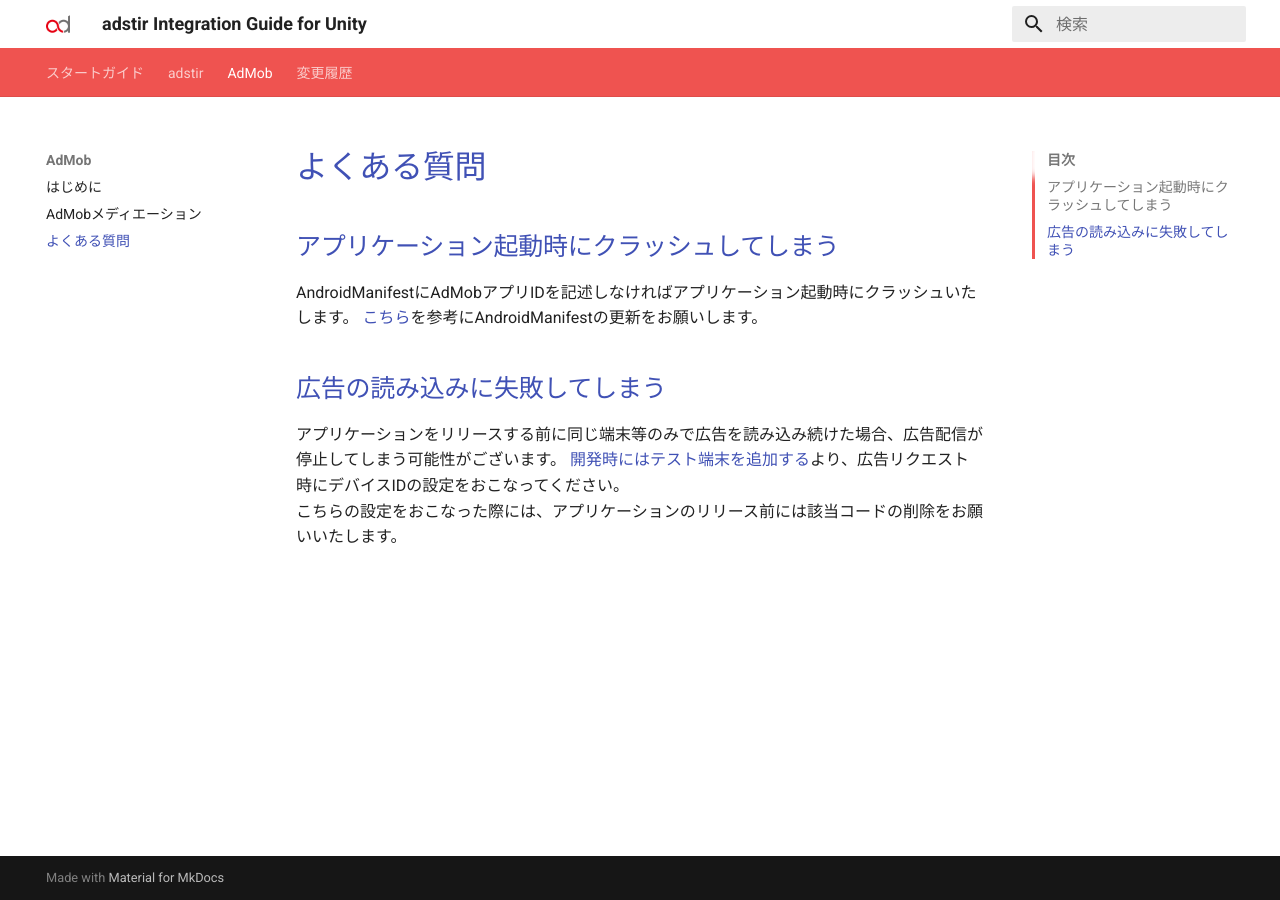
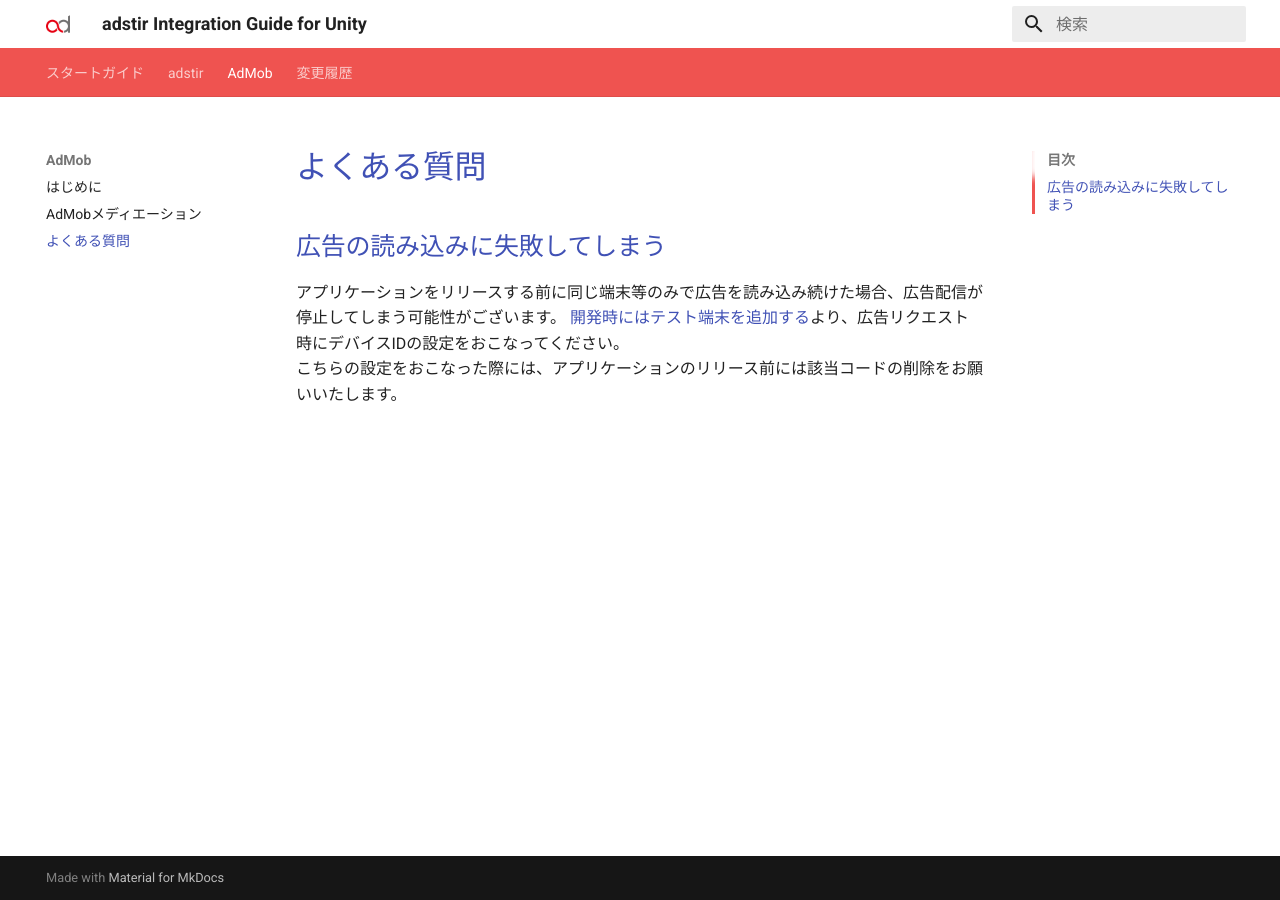
Before and after one commit to united-adstir/unity-plugin-docs, an MkDocs documentation site: the page built from docs/admob/question.md, in a window 1280 px wide. Built offline with MkDocs 1.6.1 and Material for MkDocs 9.7.7, drawn with Linux system fonts in a browser that asks for light colours.

Commit message:
Update question.md

```diff
--- a/docs/admob/question.md
+++ b/docs/admob/question.md
@@ -1,9 +1,4 @@
 # よくある質問
-
-## アプリケーション起動時にクラッシュしてしまう
-
-AndroidManifestにAdMobアプリIDを記述しなければアプリケーション起動時にクラッシュいたします。
-[こちら](https://developers.google.com/admob/android/quick-start?hl=ja#update_your_androidmanifestxml)を参考にAndroidManifestの更新をお願いします。
 
 ## 広告の読み込みに失敗してしまう
 
```
